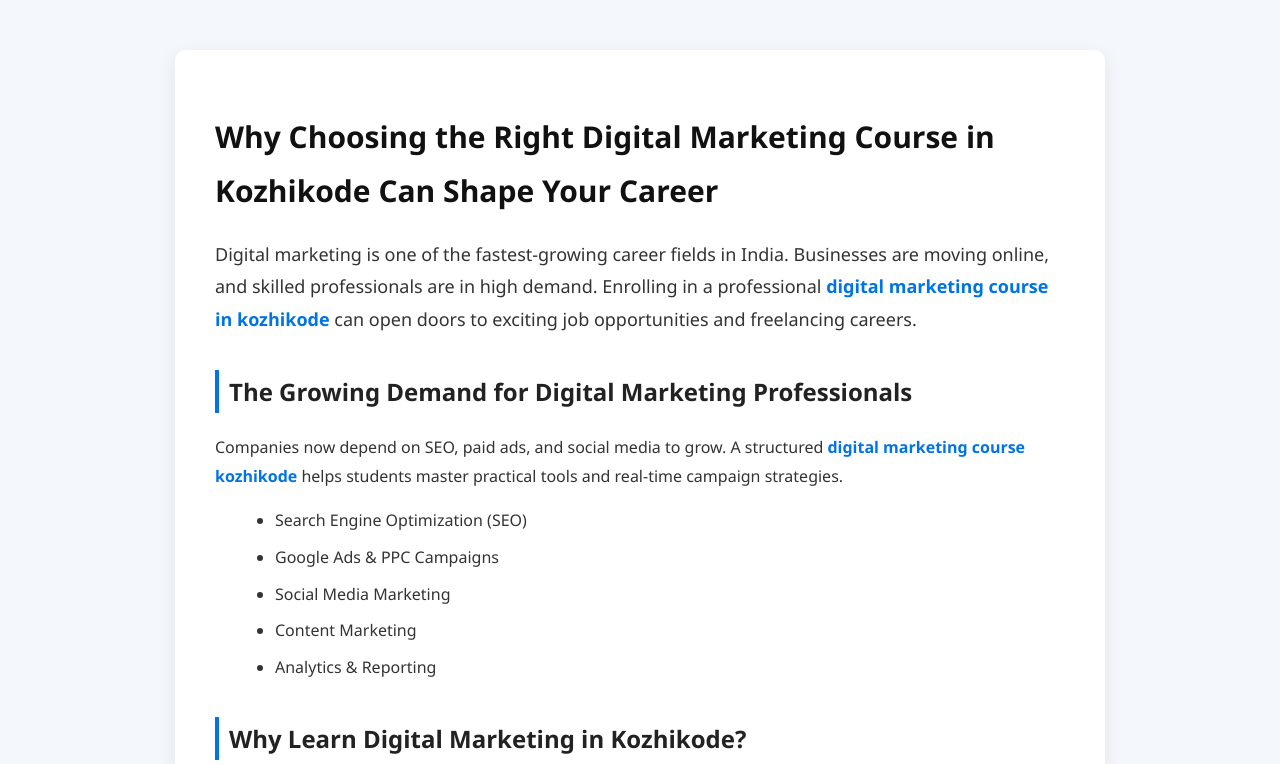
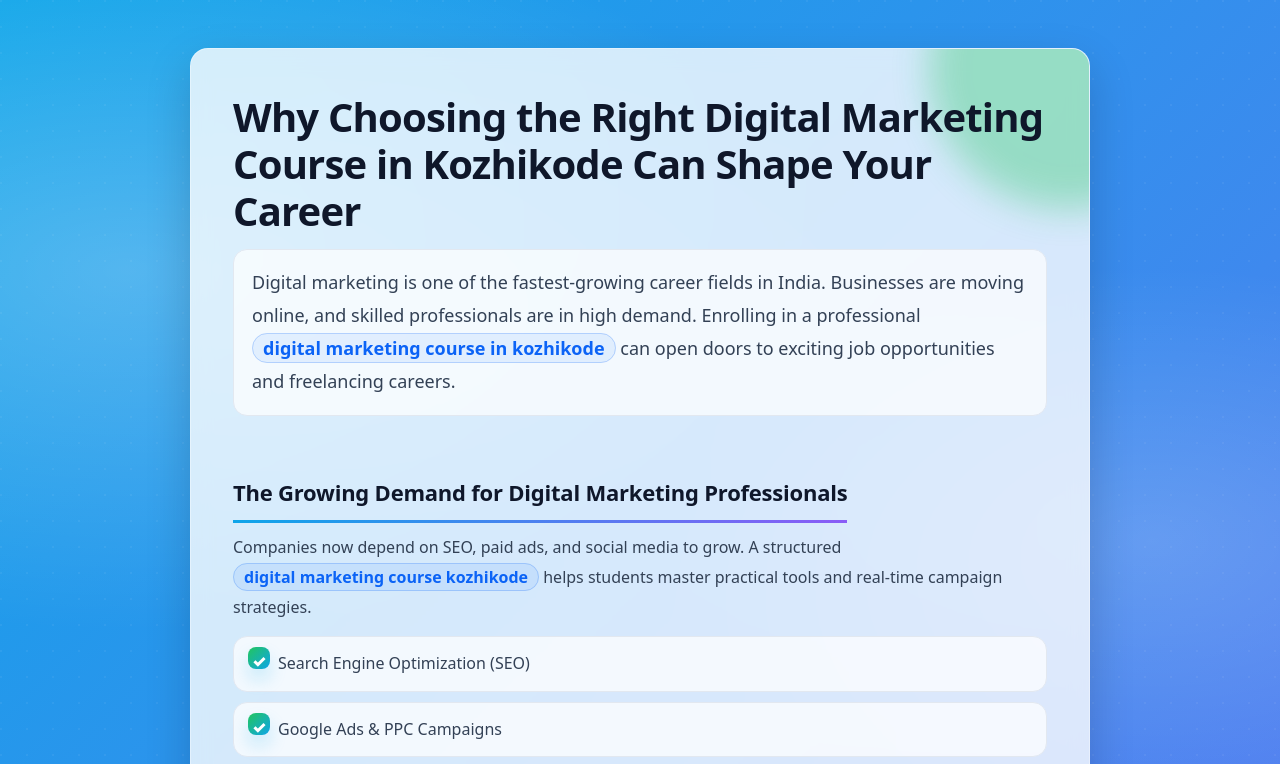
Before and after one commit to seoneeds-viralmafia/digital-marketing-course, a plain HTML site: page index.html in a window 1280 px wide. Shown: the top 764 px of the page. Drawn offline with Linux system fonts and the light colour scheme.

Commit message:
Update style.css

```diff
--- a/style.css
+++ b/style.css
@@ -1,56 +1,184 @@
-body {
-    font-family: 'Segoe UI', Arial, sans-serif;
-    background-color: #f4f7fb;
-    margin: 0;
-    padding: 0;
-    line-height: 1.8;
-    color: #333;
+/* ---------- Base ---------- */
+:root{
+  --bg1:#0ea5e9;
+  --bg2:#8b5cf6;
+  --card:#ffffffcc;
+  --text:#0f172a;
+  --muted:#334155;
+  --line:#e2e8f0;
+  --shadow: 0 18px 45px rgba(2, 6, 23, 0.18);
+  --radius: 18px;
 }
 
-.container {
-    max-width: 850px;
-    margin: 50px auto;
-    background: #ffffff;
-    padding: 40px;
-    border-radius: 10px;
-    box-shadow: 0 6px 20px rgba(0, 0, 0, 0.08);
+*{ box-sizing:border-box; }
+
+body{
+  margin:0;
+  font-family: ui-sans-serif, system-ui, -apple-system, "Segoe UI", Roboto, Arial, sans-serif;
+  color: var(--text);
+  line-height: 1.85;
+  background:
+    radial-gradient(1200px 600px at 10% 10%, rgba(255,255,255,0.25), transparent 60%),
+    radial-gradient(900px 500px at 90% 20%, rgba(255,255,255,0.18), transparent 55%),
+    linear-gradient(135deg, var(--bg1), var(--bg2));
+  min-height: 100vh;
+  padding: 48px 16px;
 }
 
-h1 {
-    font-size: 30px;
-    margin-bottom: 20px;
-    color: #111;
+/* Soft pattern overlay */
+body::before{
+  content:"";
+  position: fixed;
+  inset:0;
+  pointer-events:none;
+  opacity: 0.25;
+  background-image:
+    radial-gradient(circle at 1px 1px, rgba(255,255,255,0.22) 1px, transparent 1px);
+  background-size: 26px 26px;
 }
 
-h2 {
-    margin-top: 35px;
-    color: #222;
-    border-left: 4px solid #0073e6;
-    padding-left: 10px;
+/* ---------- Container Card ---------- */
+.container{
+  max-width: 900px;
+  margin: 0 auto;
+  background: var(--card);
+  backdrop-filter: blur(10px);
+  -webkit-backdrop-filter: blur(10px);
+  border: 1px solid rgba(255,255,255,0.35);
+  border-radius: var(--radius);
+  box-shadow: var(--shadow);
+  padding: 44px 42px;
+  position: relative;
+  overflow: hidden;
 }
 
-p {
-    margin-bottom: 15px;
+/* Decorative blobs */
+.container::before,
+.container::after{
+  content:"";
+  position:absolute;
+  width: 280px;
+  height: 280px;
+  border-radius: 50%;
+  filter: blur(18px);
+  opacity: .35;
+  z-index: 0;
 }
 
-ul {
-    margin: 15px 0 25px 20px;
+.container::before{
+  background: #22c55e;
+  top: -120px;
+  right: -120px;
 }
 
-li {
-    margin-bottom: 8px;
+.container::after{
+  background: #f59e0b;
+  bottom: -140px;
+  left: -140px;
 }
 
-a {
-    color: #0073e6;
-    text-decoration: none;
-    font-weight: 600;
+.container > *{
+  position: relative;
+  z-index: 1;
 }
 
-a:hover {
-    text-decoration: underline;
+/* ---------- Typography ---------- */
+h1{
+  font-size: clamp(28px, 3.2vw, 40px);
+  line-height: 1.18;
+  margin: 0 0 14px;
+  letter-spacing: -0.02em;
 }
 
-.intro {
-    font-size: 18px;
+.intro{
+  font-size: 18px;
+  color: var(--muted);
+  margin: 0 0 22px;
+  padding: 16px 18px;
+  border: 1px solid var(--line);
+  background: rgba(255,255,255,0.7);
+  border-radius: 14px;
 }
+
+/* Section headings with a gradient underline */
+h2{
+  font-size: 22px;
+  margin-top: 34px;
+  margin-bottom: 10px;
+  letter-spacing: -0.01em;
+  display: inline-block;
+  padding-bottom: 8px;
+  border-bottom: 3px solid transparent;
+  border-image: linear-gradient(90deg, #0ea5e9, #8b5cf6) 1;
+}
+
+/* ---------- Links (nice chip style) ---------- */
+a{
+  color: #0b63f6;
+  font-weight: 700;
+  text-decoration: none;
+  background: rgba(11, 99, 246, 0.08);
+  padding: 2px 10px;
+  border-radius: 999px;
+  border: 1px solid rgba(11, 99, 246, 0.22);
+  transition: transform .15s ease, background .15s ease, box-shadow .15s ease;
+  white-space: nowrap;
+}
+
+a:hover{
+  background: rgba(11, 99, 246, 0.14);
+  box-shadow: 0 10px 20px rgba(11, 99, 246, 0.15);
+  transform: translateY(-1px);
+}
+
+a:active{
+  transform: translateY(0);
+}
+
+/* ---------- Lists (modern check bullets) ---------- */
+ul{
+  list-style: none;
+  padding: 0;
+  margin: 14px 0 22px;
+  display: grid;
+  gap: 10px;
+}
+
+li{
+  padding: 12px 14px 12px 44px;
+  border: 1px solid var(--line);
+  background: rgba(255,255,255,0.72);
+  border-radius: 14px;
+  position: relative;
+  color: var(--muted);
+}
+
+li::before{
+  content: "✓";
+  position: absolute;
+  left: 14px;
+  top: 10px;
+  width: 22px;
+  height: 22px;
+  display: grid;
+  place-items: center;
+  border-radius: 8px;
+  font-weight: 900;
+  color: white;
+  background: linear-gradient(135deg, #22c55e, #0ea5e9);
+  box-shadow: 0 10px 18px rgba(14,165,233,0.20);
+}
+
+/* ---------- Paragraph spacing ---------- */
+p{
+  margin: 0 0 14px;
+  color: var(--muted);
+}
+
+/* ---------- Mobile tweaks ---------- */
+@media (max-width: 680px){
+  body{ padding: 28px 12px; }
+  .container{ padding: 28px 18px; }
+  .intro{ font-size: 16.5px; }
+  li{ padding-left: 42px; }
+}
```
